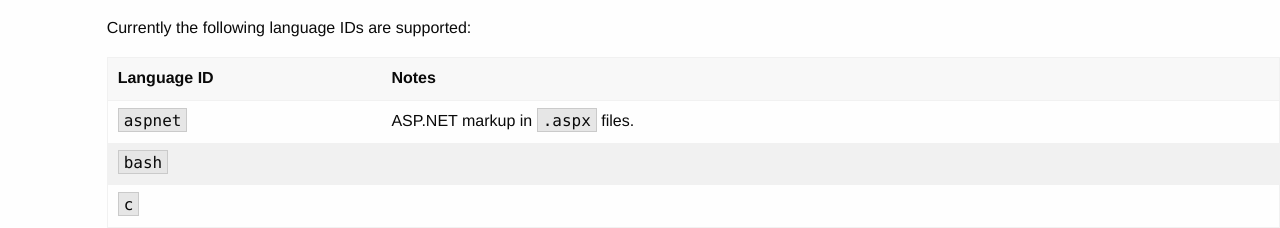
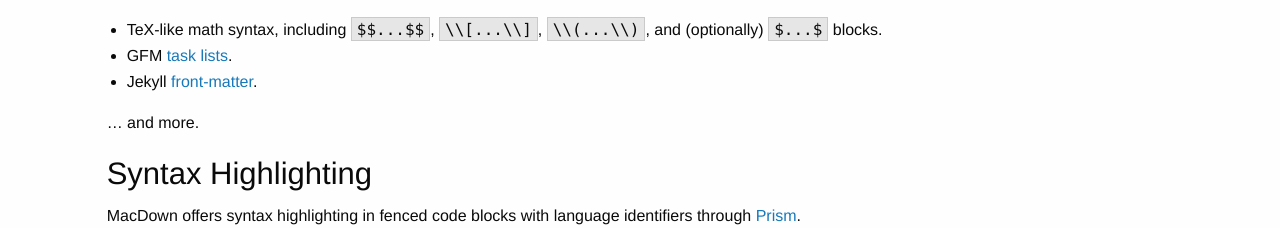
Before and after one commit to MacDownApp/macdown-site-django, a Django app: template pages/templates/pages/features.html in a window 1280 px wide. Shown: the part 1090-1318 px from the top of the page. Run offline with Django 3.2, Linux system fonts and the light colour scheme; the template is opened without the code that fills it, so the values that code supplies are empty; some libraries are stand-ins or nearby versions.

Commit message:
Add more feature description

```diff
--- a/pages/templates/pages/features.html
+++ b/pages/templates/pages/features.html
@@ -16,9 +16,23 @@
 
     <h3>Markdown Rendering</h3>
 
-    <p><a href="https://github.com/hoedown/hoedown">Hoedown</a> is used internally to render Markdown into HTML. This makes MacDown’s live preview both efficient and very configurable. It also supports lots of non-standard syntactic features, including the very widely-used <a href="https://help.github.com/articles/github-flavored-markdown#fenced-code-blocks">fenced code blocks with language identifiers</a>. You can find all the available configurations in the Preferences. Try them out!</p>
+    <p><a href="https://github.com/hoedown/hoedown">Hoedown</a> is used internally to render Markdown into HTML. This makes MacDown’s live preview both efficient and very configurable. It also supports lots of non-standard syntactic features, including the very widely-used <a href="https://help.github.com/articles/github-flavored-markdown#fenced-code-blocks">fenced code blocks with language identifiers</a>. You can find all the available configurations in the Preferences.</p>
 
     <p><img class="squeeze" src="http://d.pr/i/RQEi+" alt="Markdown syntax preferences."></p>
+
+    <h3>Additional Rendering Tools</h3>
+
+    <p><img src="http://d.pr/i/rT4d+"></p>
+
+    <p>MacDown provides various tools that add additional processing to the rendered HTML, including:</p>
+
+    <ul>
+      <li>TeX-like math syntax, including <code>$$...$$</code>, <code>\\[...\\]</code>, <code>\\(...\\)</code>, and (optionally) <code>$...$</code> blocks.</li>
+      <li>GFM <a href="https://help.github.com/articles/writing-on-github#task-lists">task lists</a>.</li>
+      <li>Jekyll <a href="http://jekyllrb.com/docs/frontmatter/">front-matter</a>.</li>
+    </ul>
+
+    <p>… and more.</p>
 
     <h3>Syntax Highlighting</h3>
 
```
